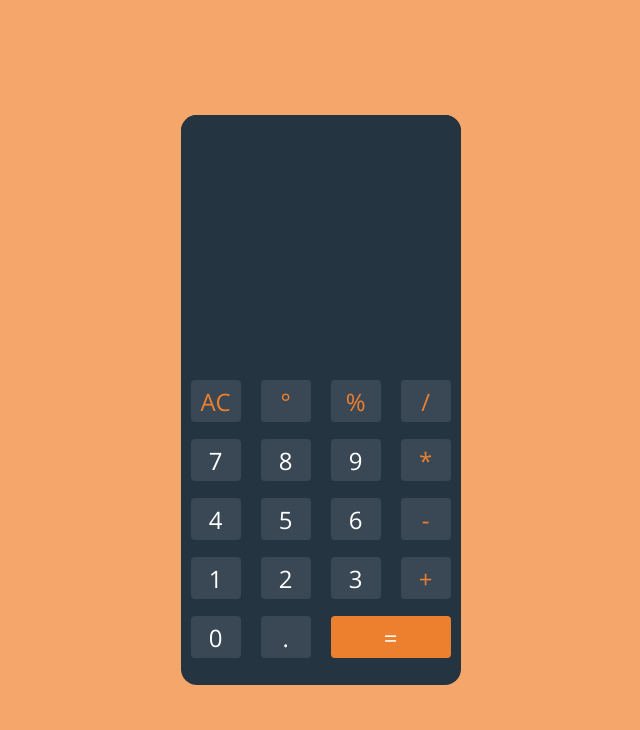
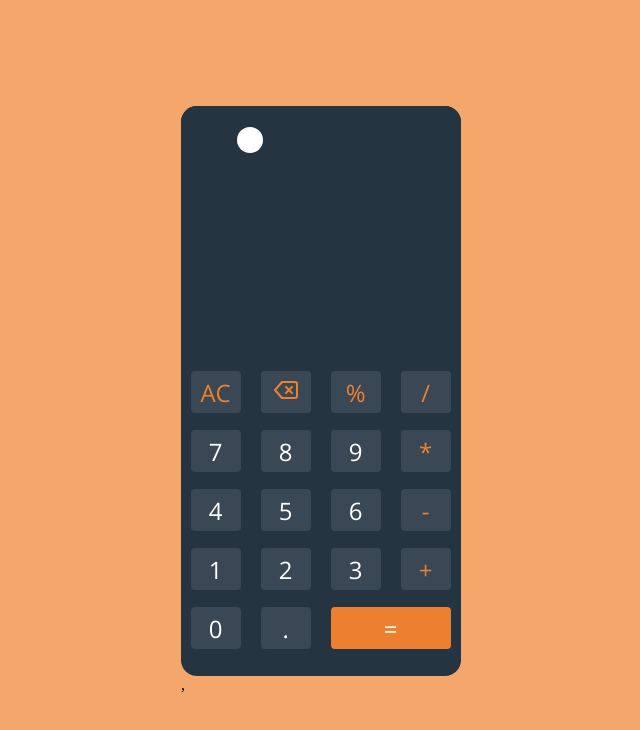
Before and after one commit to neresleonardo/calculatorChallenge, a React (Create React App) app in the folder frontend/: page / in a window 1280 px wide. Shown: the top 730 px of the page, without its empty margins (319-959 px from the left). Built offline with nearby package versions, Linux system fonts and the light colour scheme.

Commit message:
frontend

```diff
--- a/frontend/src/App.tsx
+++ b/frontend/src/App.tsx
@@ -2,14 +2,14 @@ import { Calculator } from "./main/Calculator";
 import GlobalStyles from "./styles/GlobalStyles";
 
 import { ThemeProvider } from 'styled-components';
-import dark from '../src/styles/themes/dark'
-import light from '../src/styles/themes/light'
+import { useTheme } from './hooks/theme';
 
 function App() {
+  const {theme} = useTheme();
 
 
   return (
-    <ThemeProvider theme={dark}>
+    <ThemeProvider theme={theme}>
           <Calculator />
           <GlobalStyles />
    </ThemeProvider>
--- a/frontend/src/components/Button/button.tsx
+++ b/frontend/src/components/Button/button.tsx
@@ -1,15 +1,16 @@
+import { ReactNode } from 'react'
 import {Container} from './styles'
 
 interface buttonProps {
     id: string,
-    label?: string,
     operation?: boolean,
     double?: boolean,
     onClick: () => void;
+    children?: ReactNode;
 
 }
 
-export function Button({id, label , double, operation, onClick}:buttonProps) {
+export function Button({double, operation, onClick, children}:buttonProps) {
     return (
         <Container>
             <button
@@ -20,8 +21,7 @@ export function Button({id, label , double, operation, onClick}:buttonProps) {
                 ${double ? 'double' : ''}
                 `
             } >
-            {id}
-            {label}
+            {children}
 
             </button>
         </Container>
--- a/frontend/src/components/Display/Display.tsx
+++ b/frontend/src/components/Display/Display.tsx
@@ -1,3 +1,6 @@
+import { useState } from 'react';
+import { useTheme } from '../../hooks/theme';
+import Toggle from '../Toogle';
 import { DisplayComponent } from './styles'
 
 interface  DisplayValue  {
@@ -10,6 +13,17 @@ interface DisplayProps {
 
 
 export function Display({ data }: DisplayProps){
+
+    const { toggleTheme, theme } = useTheme();
+
+    const [darkTheme, setDarkTheme] = useState(() => theme.title === 'dark' ? true : false);
+
+    const handleChangeTheme = () => {
+        setDarkTheme(!darkTheme);
+        toggleTheme();
+    }
+
+
     const viewExpression = () => {
         let expression = '';
 
@@ -20,10 +34,27 @@ export function Display({ data }: DisplayProps){
 
     return(
 
+
         <DisplayComponent>
-            <main>
-               <div> {viewExpression()} </div>
-            </main>
+            <div className="toggle">
+
+                <Toggle
+                checked={darkTheme}
+                onChange={handleChangeTheme}
+                />
+
+            </div>
+            <div className="total">
+
+            {/* total */}
+
+            </div>
+
+            <div className="display-component">
+
+               {viewExpression()}
+
+            </div>
         </DisplayComponent>
 
     )
--- a/frontend/src/components/Display/styles.ts
+++ b/frontend/src/components/Display/styles.ts
@@ -3,22 +3,35 @@ import styled from 'styled-components';
 
 export const DisplayComponent = styled.div`
         height: 220px;
-        grid-column: span 4;
         background-color:  ${props => props.theme.colors.primary};
+        padding: 20px;
+        font-family: 'Open Sans', sans-serif;
+        display: block;
 
+        .toggle {
+
+        width:100%;
+
+        }
+        .total{
+        width:100%;
+        display:flex;
+        justify-content: flex-end;
+        margin-top: 50px;
+        padding:9px 0px;
+        align-items: center;
+        font-size: 2.0em;
+        color: ${props => props.theme.colors.white};
+        }
+
+        .display-component {
+        width:100%;
+        display:flex;
         justify-content: flex-end;
         align-items: center;
-        padding: 20px;
-        font-family: 'Open Sans', sans-serif;
-        display: inline-block;
-
-        display: flex;
-
-
-        main {
-        font-size: 2.2em;
+        font-size: 1.6em;
         color: ${props => props.theme.colors.white};
-        justify-content: right;
 
         }
+
         `;
--- a/frontend/src/index.tsx
+++ b/frontend/src/index.tsx
@@ -1,10 +1,13 @@
 import React from 'react';
 import ReactDOM from 'react-dom';
 import App from './App';
+import { ThemeProvider } from './hooks/theme';
 
 ReactDOM.render(
+  <ThemeProvider>
   <React.StrictMode>
       <App />
   </React.StrictMode>,
+  </ThemeProvider>,
   document.getElementById('root')
 );
--- a/frontend/src/main/Calculator.tsx
+++ b/frontend/src/main/Calculator.tsx
@@ -1,6 +1,6 @@
 import React, { useState, useEffect } from 'react';
-import api from "../server/api"
 import { Button } from '../components/Button/button';
+import { FiDelete } from 'react-icons/fi'
 import { Display } from '../components/Display/Display';
 import { Container, Teclado } from "./styles";
 
@@ -57,25 +57,25 @@ export function Calculator() {
             <Display data={valuesArray} />
             <Teclado>
 
-            <Button onClick={() => handleClearMemory()} id="AC" operation  />
-            <Button onClick={() => handleRemoveN()} id="°" operation/>
-            <Button onClick={() => handleOperator('%')} id="%" operation />
-            <Button onClick={() => handleOperator('/')} id="/" operation />
-            <Button onClick={() => handleAddDigit('7')} id="7" />
-            <Button onClick={() => handleAddDigit('8')} id="8"  />
-            <Button onClick={() => handleAddDigit('9')} id="9" />
-            <Button onClick={() => handleOperator('*')} id="*" operation/>
-            <Button onClick={() => handleAddDigit('4')} id="4" />
-            <Button onClick={() => handleAddDigit('5')} id="5" />
-            <Button onClick={() => handleAddDigit('6')} id="6" />
-            <Button onClick={() => handleOperator('-')} id="-" operation />
-            <Button onClick={() => handleAddDigit('1')} id="1" />
-            <Button onClick={() => handleAddDigit('2')} id="2" />
-            <Button onClick={() => handleAddDigit('3')} id="3" />
-            <Button onClick={() => handleOperator('+')} id="+" operation />
-            <Button onClick={() => handleAddDigit('0')} id="0" />
-            <Button onClick={() => handleOperator('.')} id="." />
-            <Button onClick={() => handleSetResult()} id="=" double />
+            <Button onClick={() => handleClearMemory()} id="AC" operation  >AC</Button>
+            <Button onClick={() => handleRemoveN()} id="°" operation> <FiDelete/></Button>
+            <Button onClick={() => handleOperator('%')} id="%" operation >%</Button>
+            <Button onClick={() => handleOperator('/')} id="/" operation >/</Button>
+            <Button onClick={() => handleAddDigit('7')} id="7" >7</Button>
+            <Button onClick={() => handleAddDigit('8')} id="8" >8</Button>
+            <Button onClick={() => handleAddDigit('9')} id="9" >9</Button>
+            <Button onClick={() => handleOperator('*')} id="*" operation>*</Button>
+            <Button onClick={() => handleAddDigit('4')} id="4" >4</Button>
+            <Button onClick={() => handleAddDigit('5')} id="5" >5</Button>
+            <Button onClick={() => handleAddDigit('6')} id="6" >6</Button>
+            <Button onClick={() => handleOperator('-')} id="-" operation>-</Button>
+            <Button onClick={() => handleAddDigit('1')} id="1" >1</Button>
+            <Button onClick={() => handleAddDigit('2')} id="2" >2</Button>
+            <Button onClick={() => handleAddDigit('3')} id="3" >3</Button>
+            <Button onClick={() => handleOperator('+')} id="+" operation >+</Button>
+            <Button onClick={() => handleAddDigit('0')} id="0" >0</Button>
+            <Button onClick={() => handleOperator('.')} id="." >.</Button>
+            <Button onClick={() => handleSetResult()} id="=" double >=</Button>
 
             </Teclado>
         </Container>
```
